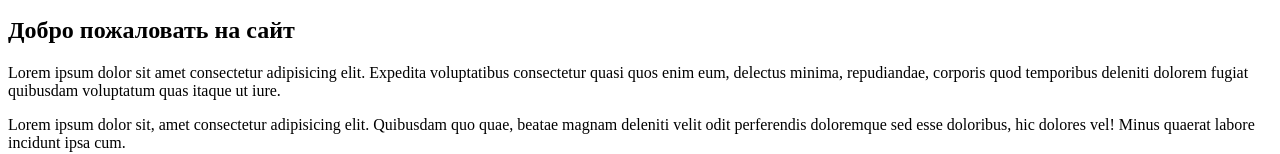
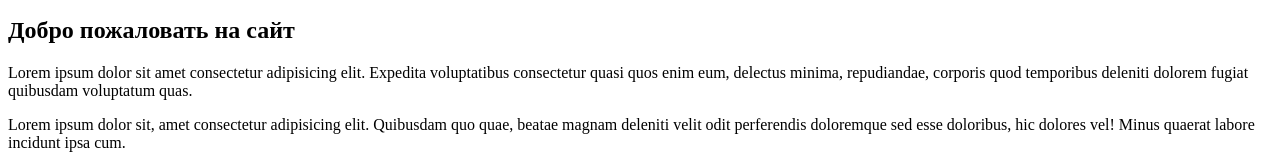
Before and after one commit to TanyaZugravaya/html-css, a plain HTML site: page index.html in a window 1280 px wide. Shown: the part 145-299 px from the top of the page. Drawn offline with Linux system fonts and the light colour scheme.

Commit message:
added task

```diff
--- a/index.html
+++ b/index.html
@@ -3,7 +3,7 @@
   <head>
     <meta charset="UTF-8" />
     <meta name="viewport" content="width=device-width, initial-scale=1.0" />
-      <title>Document</title>
+    <title>Document</title>
   </head>
   <body>
     <a href="index.html">Главная</a>
@@ -21,7 +21,7 @@
       Lorem ipsum dolor sit amet consectetur adipisicing elit. Expedita
       voluptatibus consectetur quasi quos enim eum, delectus minima,
       repudiandae, corporis quod temporibus deleniti dolorem fugiat quibusdam
-      voluptatum quas itaque ut iure.
+      voluptatum quas.
     </p>
     <p>
       Lorem ipsum dolor sit, amet consectetur adipisicing elit. Quibusdam quo
```
